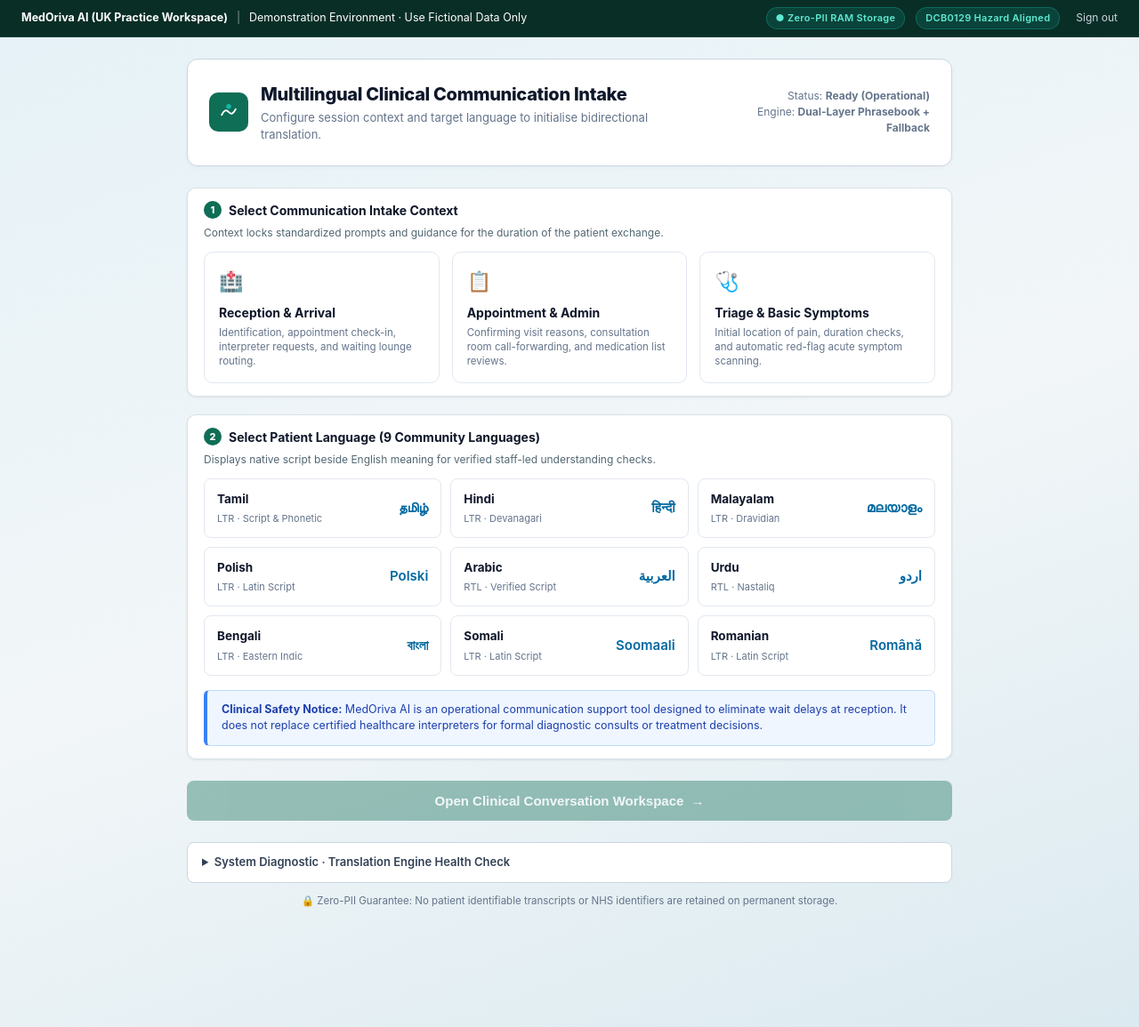
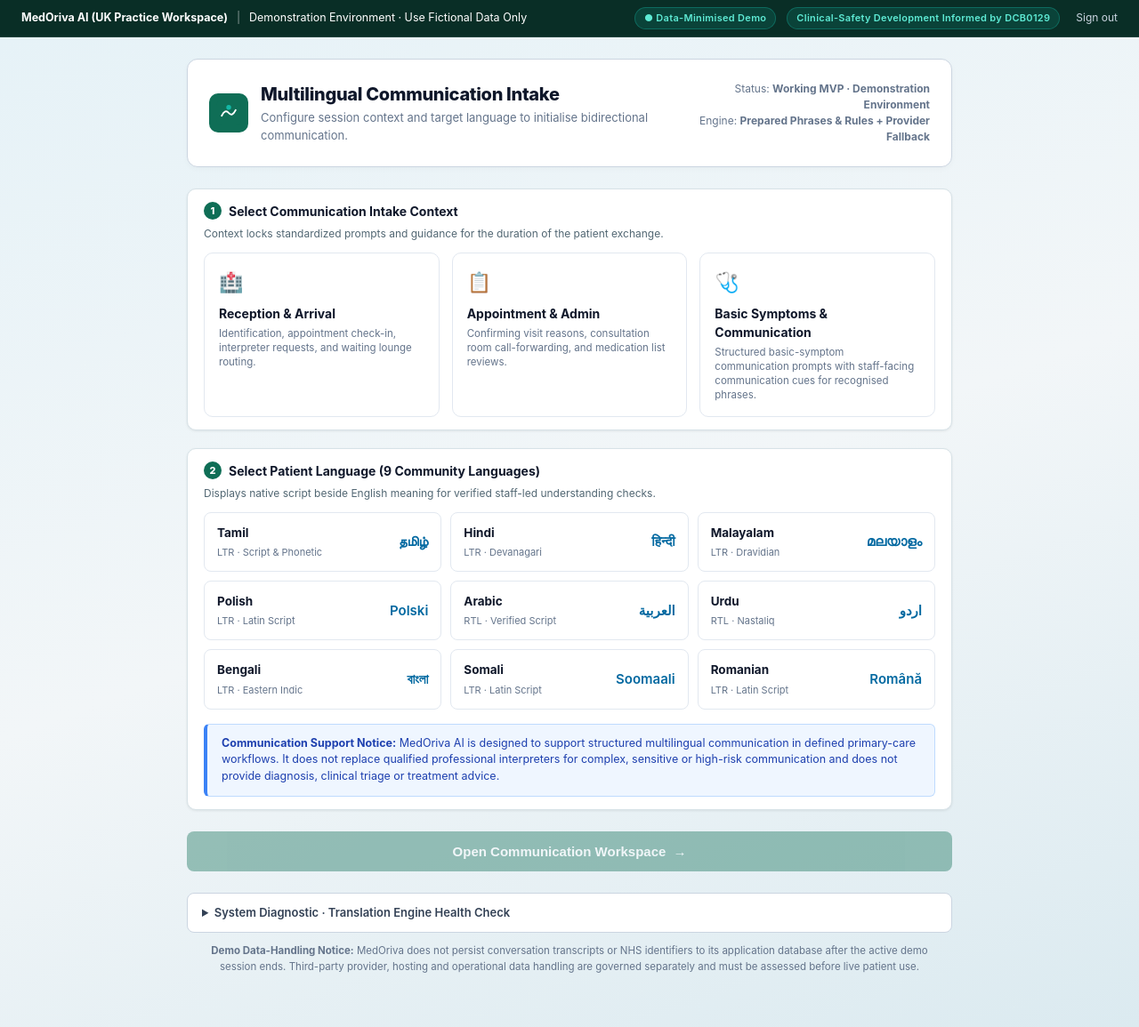
Before and after one commit to sanjaysweet777-maker/MedOrivaAI, a Flask app: page /portal in a window 1280 px wide. Shown: the whole page at 89% size. Run offline with Flask 3, Linux system fonts and the light colour scheme; the visitor is signed in with stand-in values (Sample User, id 1).

Commit message:
Update index.html

```diff
--- a/templates/index.html
+++ b/templates/index.html
@@ -284,8 +284,8 @@
     <span>Demonstration Environment · Use Fictional Data Only</span>
   </div>
   <div style="display: flex; align-items: center; gap: 12px;">
-    <span class="compliance-pill">● Zero-PII RAM Storage</span>
-    <span class="compliance-pill">DCB0129 Hazard Aligned</span>
+    <span class="compliance-pill">● Data-Minimised Demo</span>
+    <span class="compliance-pill">Clinical-Safety Development Informed by DCB0129</span>
     <a href="/logout" style="color: #cbd5e1; text-decoration: none; font-size: 12px; margin-left: 6px;">Sign out</a>
   </div>
 </div>
@@ -305,13 +305,13 @@
           </svg>
         </div>
         <div>
-          <h1>Multilingual Clinical Communication Intake</h1>
-          <p>Configure session context and target language to initialise bidirectional translation.</p>
+          <h1>Multilingual Communication Intake</h1>
+          <p>Configure session context and target language to initialise bidirectional communication.</p>
         </div>
       </div>
       <div style="text-align: right; font-size: 12px; color: #64748b;">
-        <div>Status: <strong>Ready (Operational)</strong></div>
-        <div>Engine: <strong>Dual-Layer Phrasebook + Fallback</strong></div>
+        <div>Status: <strong>Working MVP · Demonstration Environment</strong></div>
+        <div>Engine: <strong>Prepared Phrases &amp; Rules + Provider Fallback</strong></div>
       </div>
     </div>
 
@@ -336,8 +336,8 @@
         </div>
         <div class="ctx-card" data-ctx="Basic Symptoms" onclick="selectCtx(this)">
           <span class="icon">🩺</span>
-          <span class="title">Triage &amp; Basic Symptoms</span>
-          <span class="desc">Initial location of pain, duration checks, and automatic red-flag acute symptom scanning.</span>
+          <span class="title">Basic Symptoms &amp; Communication</span>
+          <span class="desc">Structured basic-symptom communication prompts with staff-facing communication cues for recognised phrases.</span>
         </div>
       </div>
     </div>
@@ -435,14 +435,14 @@
 
       <!-- Regulatory / Safety Notice Inset -->
       <div class="inset-info-callout">
-        <strong>Clinical Safety Notice:</strong> MedOriva AI is an operational communication support tool designed to eliminate wait delays at reception. It does not replace certified healthcare interpreters for formal diagnostic consults or treatment decisions.
+        <strong>Communication Support Notice:</strong> MedOriva AI is designed to support structured multilingual communication in defined primary-care workflows. It does not replace qualified professional interpreters for complex, sensitive or high-risk communication and does not provide diagnosis, clinical triage or treatment advice.
       </div>
     </div>
 
     <!-- Start Action -->
     <div class="launch-action-bar">
       <button class="start-btn-primary" id="startBtn" onclick="startSession()" disabled>
-        <span>Open Clinical Conversation Workspace</span>
+        <span>Open Communication Workspace</span>
         <span>→</span>
       </button>
 
@@ -454,8 +454,8 @@
         <p id="connectionResult" role="status" aria-live="polite" style="font-size:12px; margin-top:8px; font-weight:600;"></p>
       </details>
 
-      <div style="text-align: center; font-size: 11.5px; color: #64748b;">
-        🔒 Zero-PII Guarantee: No patient identifiable transcripts or NHS identifiers are retained on permanent storage.
+      <div style="text-align: center; font-size: 11.5px; color: #64748b; line-height: 1.5; max-width: 820px; margin: 0 auto;">
+        <strong>Demo Data-Handling Notice:</strong> MedOriva does not persist conversation transcripts or NHS identifiers to its application database after the active demo session ends. Third-party provider, hosting and operational data handling are governed separately and must be assessed before live patient use.
       </div>
     </div>
 
@@ -473,7 +473,7 @@
           <svg width="22" height="22" viewBox="0 0 36 36" fill="none" xmlns="http://www.w3.org/2000/svg">
             <rect width="36" height="36" rx="8" fill="#0F6E56"/>
             <path d="M8 22 Q13 12 18 18 Q23 24 28 14" stroke="#ffffff" stroke-width="2.5" stroke-linecap="round" fill="none"/>
-            <circle cx="18" cy="10" r="3" fill="#14b8a6"/>
+            <circle cx="18" cy="10" r="3.5" fill="#14b8a6"/>
           </svg>
         </div>
         <span>MedOriva AI Portal</span>
@@ -501,7 +501,7 @@
 
       <div class="sidebar-bottom">
         <div class="no-storage-note">
-          🔒 In-Memory Only · Cleared on End
+          🔒 Demonstration Mode · Non-Persistent
         </div>
         <button class="end-btn" onclick="endSession()">Terminate Session</button>
       </div>
@@ -511,7 +511,7 @@
     <main class="main-area">
       <div class="chat-header">
         <div>
-          <span style="font-weight: 700; color: #0f172a;">Live Patient Intake</span>
+          <span style="font-weight: 700; color: #0f172a;">Live Patient Communication</span>
           <span class="chat-subtitle" id="chatSubtitle" style="margin-left: 8px;">— Dual-Direction Verification</span>
         </div>
         <div style="font-size: 11.5px; color: #64748b;">
@@ -522,14 +522,14 @@
       <div class="chat-area" id="chatArea" role="log" aria-live="polite">
         <div class="empty-chat" id="emptyChat">
           <div class="empty-icon">💬</div>
-          <div class="empty-title">Ready for Patient Intake</div>
-          <div class="empty-hint">Select a clinical question from the left sidebar or enter a prompt below.</div>
+          <div class="empty-title">Ready for Patient Communication</div>
+          <div class="empty-hint">Select a routine question from the left sidebar or enter a message below.</div>
         </div>
       </div>
 
-      <!-- Alert Banner -->
+      <!-- Alert Banner: Communication cue instead of autonomous clinical alert -->
       <div class="alert-banner" id="alertBanner" style="display:none">
-        <span>⚠️ Potential Urgent Clinical Symptom Identified — Escalate Immediately to Attending Clinician.</span>
+        <span>ℹ️ Recognised symptom phrase identified — staff-facing communication cue. Follow practice protocol.</span>
         <button onclick="dismissAlert()">✕</button>
       </div>
 
@@ -550,7 +550,7 @@
             </button>
           </div>
           <div class="simplify-note" id="simplifyNote" style="display:none">
-            ✓ Clinical plain language simplification applied
+            ✓ Plain-language simplification applied
           </div>
           <div style="display:flex; justify-content:space-between; align-items:center; margin-top:6px;">
             <button class="suggest-btn" onclick="suggestSimplification()">Suggest simpler wording</button>
@@ -577,7 +577,7 @@
               Verify Understanding
             </button>
           </div>
-          <div class="input-hint">Prompts back-translation to confirm patient has understood triage guidance.</div>
+          <div class="input-hint">Prompts back-translation to confirm patient has understood routine guidance.</div>
         </div>
       </div>
     </main>
```
